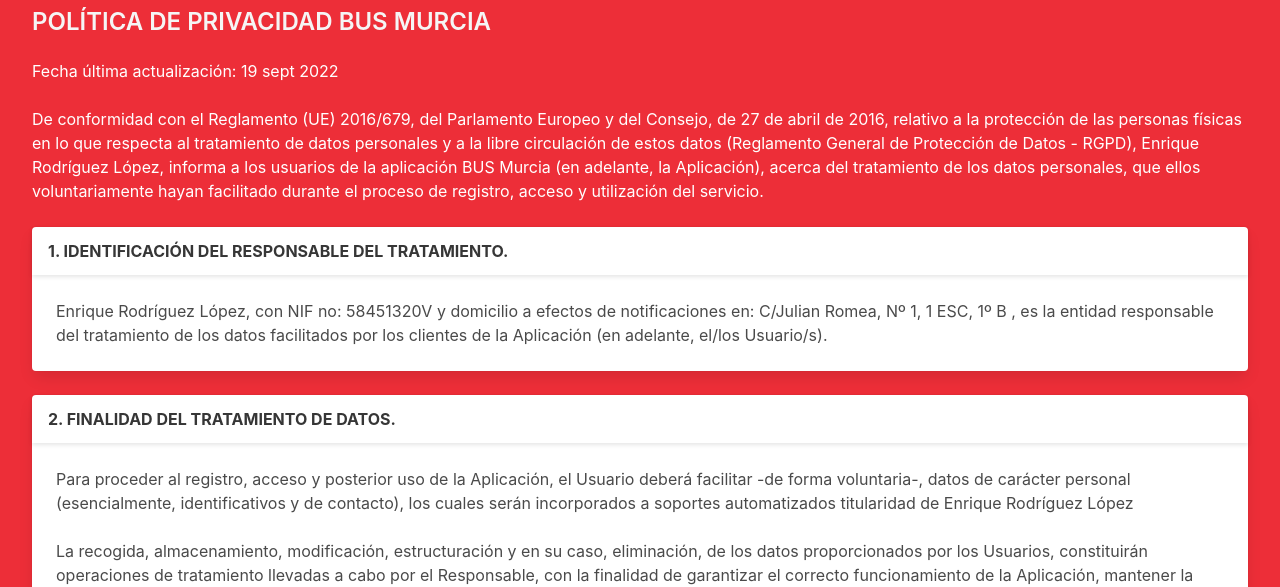
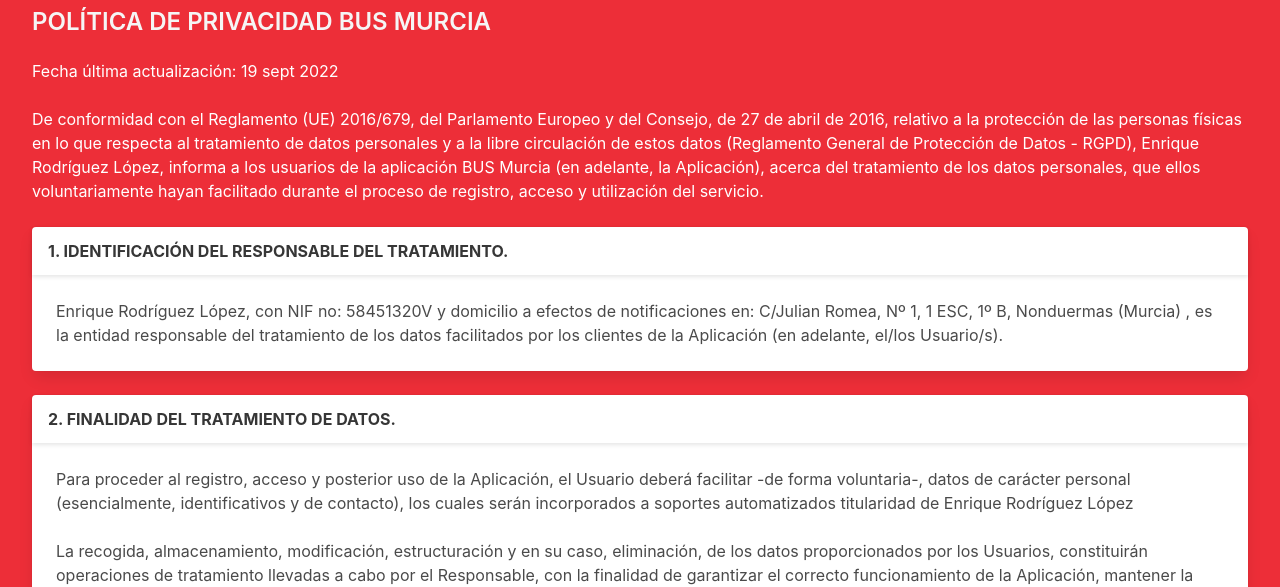
Before and after one commit to youngsdeveloper/busmurcia-web, a plain HTML site: page privacidad.html in a window 1280 px wide. Shown: the part 222-809 px from the top of the page. Drawn offline with nearby package versions, Linux system fonts and the light colour scheme.

Commit message:
Fix: Dirección GDPR

```diff
--- a/privacidad.html
+++ b/privacidad.html
@@ -51,7 +51,7 @@
             <div class="card-content">
                 <div class="content">
                     Enrique Rodríguez López, con NIF no: 58451320V y domicilio a efectos de notificaciones en:
-                    C/Julian Romea, Nº 1, 1 ESC, 1º B  , es la entidad responsable del tratamiento de los datos facilitados por los clientes de la Aplicación (en adelante, el/los Usuario/s).
+                    C/Julian Romea, Nº 1, 1 ESC, 1º B, Nonduermas (Murcia) , es la entidad responsable del tratamiento de los datos facilitados por los clientes de la Aplicación (en adelante, el/los Usuario/s).
                  </div>
               </div>
           </div>
```
